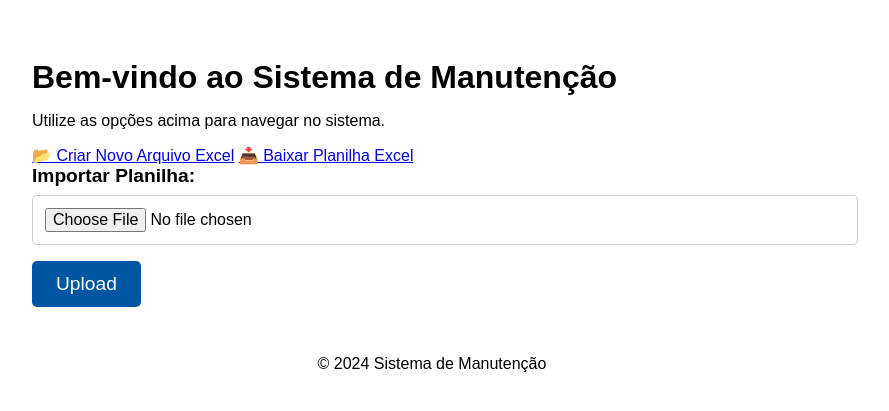
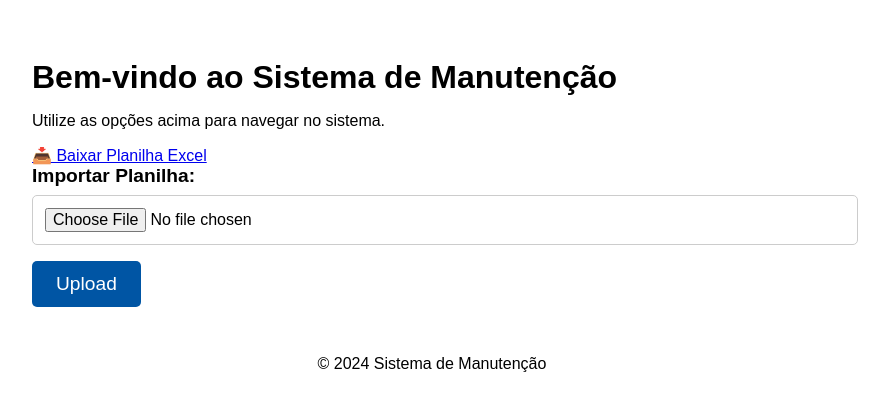
Before and after one commit to Viniluiz44/Checklist_Banheiros, a Flask app: page / in a window 1280 px wide. Shown: the part 145-556 px from the top of the page, without its empty margins (208-1097 px from the left). Run offline with Flask 3, Linux system fonts and the light colour scheme.

Commit message:
removendo botão criar aquivo

```diff
--- a/templates/index.html
+++ b/templates/index.html
@@ -21,7 +21,7 @@
         <div class="container">
             <h2>Bem-vindo ao Sistema de Manutenção</h2>
             <p>Utilize as opções acima para navegar no sistema.</p>
-            <a href="{{ url_for('criar_arquivo') }}" class="button">📂 Criar Novo Arquivo Excel</a>
+            <!-- <a href="{{ url_for('criar_arquivo') }}" class="button">📂 Criar Novo Arquivo Excel</a> -->
             <a href="{{ url_for('download_planilha') }}" class="button">📥 Baixar Planilha Excel</a>
 
             <form action="{{ url_for('upload_planilha') }}" method="POST" enctype="multipart/form-data">
```
